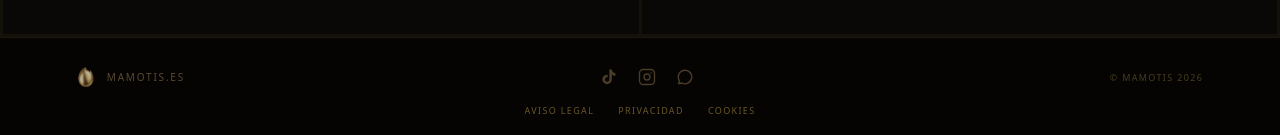
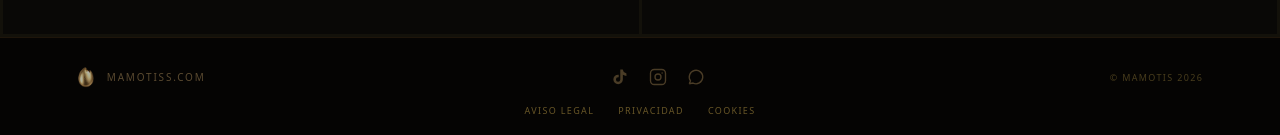
Before and after one commit to mamotisoficial/mamotis-web, a Next.js app: page /coleccion in a window 1280 px wide. Shown: the part 2525-2660 px from the top of the page. Built offline with nearby package versions, Linux system fonts and the light colour scheme; a web font is replaced by a local one.

Commit message:
Footer: update domain display to mamotiss.com
Co-Authored-By: Claude Sonnet 4.6 <noreply@anthropic.com>
Claude-Session: https://claude.ai/code/session_01Moqpxy2tVrAo7onpaotAWL

```diff
--- a/src/components/Footer.tsx
+++ b/src/components/Footer.tsx
@@ -20,7 +20,7 @@ export default function Footer() {
             </div>
             <span style={{ fontFamily:'var(--sans)', fontSize:10,
               letterSpacing:'0.18em', color:'#5a4a30', textTransform:'uppercase' }}>
-              mamotis.es
+              mamotiss.com
             </span>
           </div>
 
```
